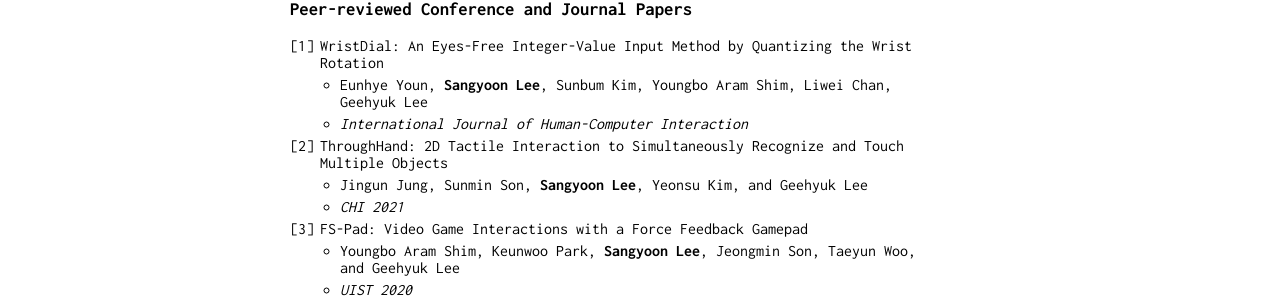
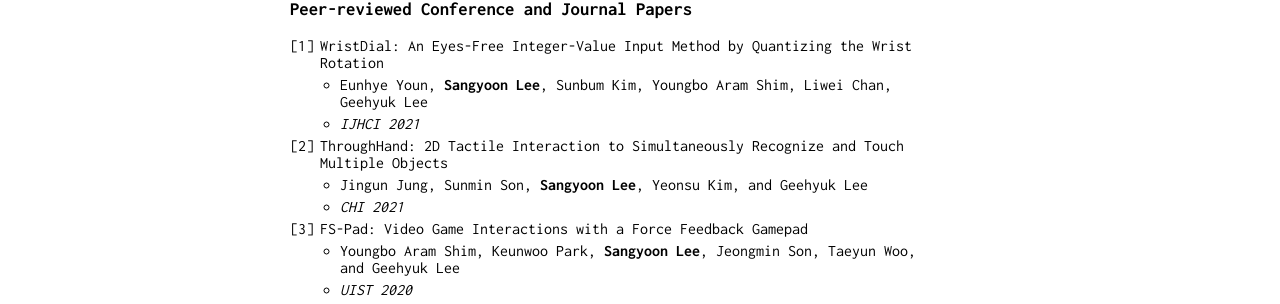
Before and after one commit to pinetree408/pinetree408.github.io, a Jekyll site: the page built from index.md, in a window 1280 px wide. Shown: the part 277-581 px from the top of the page. Built offline with Jekyll 4.4.1, drawn with Linux system fonts in a browser that asks for light colours.

Commit message:
Update the publication list
Update the journal name of the WristDial

```diff
--- a/index.md
+++ b/index.md
@@ -14,7 +14,7 @@
 
 1. WristDial: An Eyes-Free Integer-Value Input Method by Quantizing the Wrist Rotation
   - Eunhye Youn, **Sangyoon Lee**, Sunbum Kim, Youngbo Aram Shim, Liwei Chan, Geehyuk Lee
-  - *International Journal of Human-Computer Interaction*
+  - *IJHCI 2021*
 
 2. ThroughHand: 2D Tactile Interaction to Simultaneously Recognize and Touch Multiple Objects
   - Jingun Jung, Sunmin Son, **Sangyoon Lee**, Yeonsu Kim, and Geehyuk Lee
```
